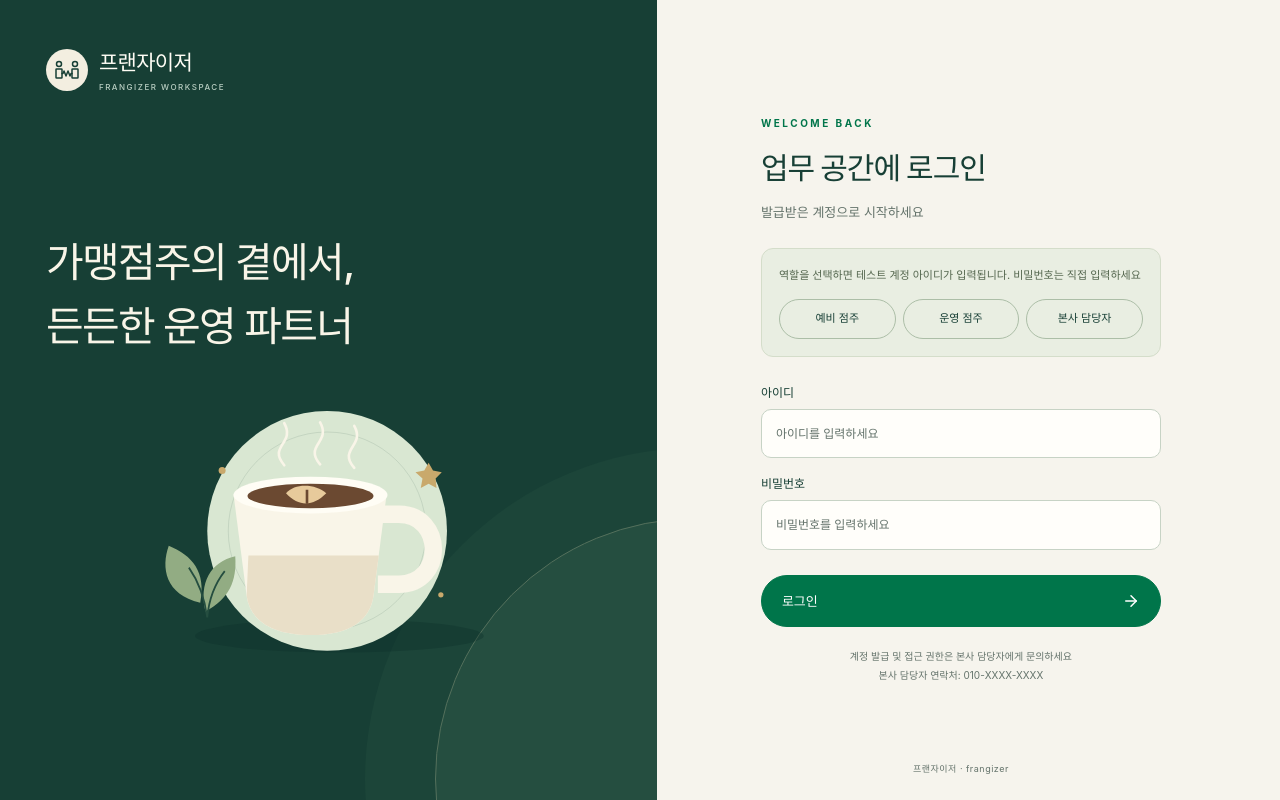
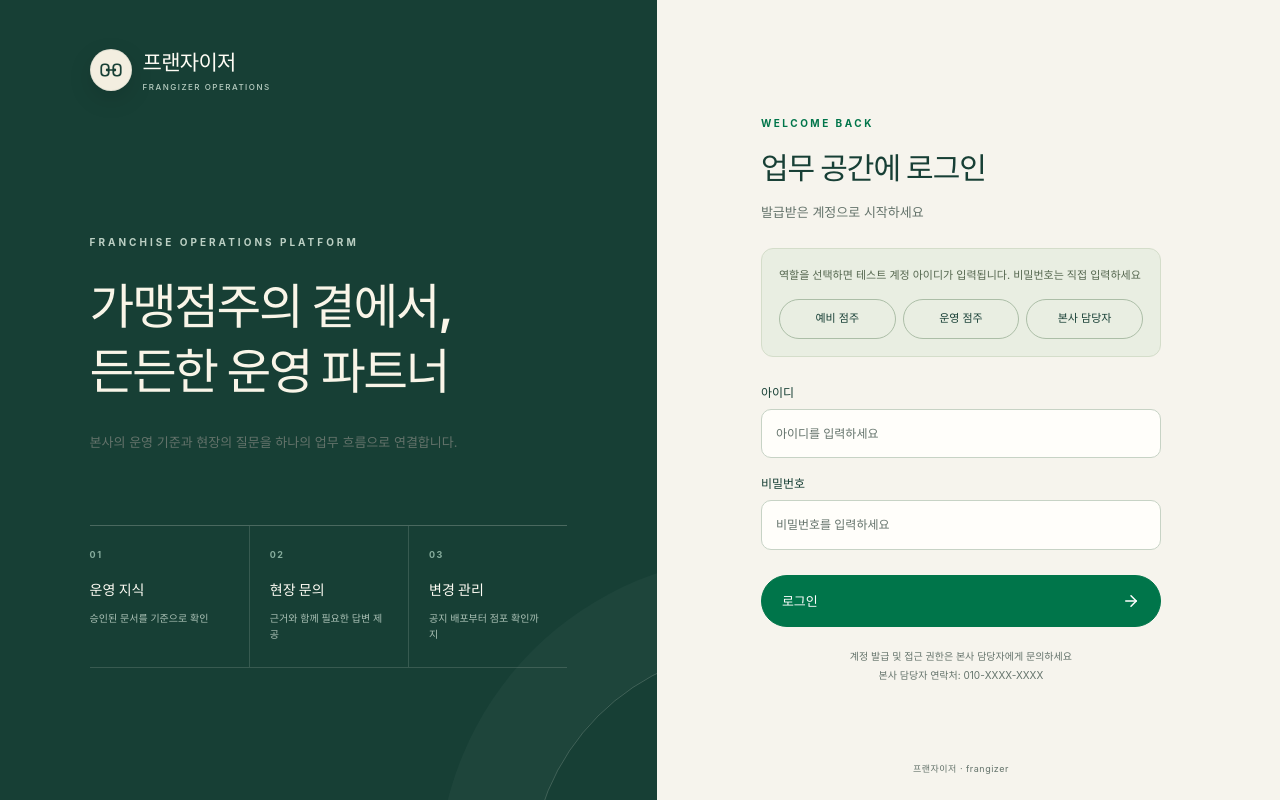
Before and after one commit to kimhynsoo/frangizer, a Vue app in the folder frontend/: page /login in a window 1280 px wide. Built offline with nearby package versions, Linux system fonts and the light colour scheme; no server answers.

Commit message:
feat(frontend): refine login product branding

```diff
--- a/frontend/src/assets/cafe-theme.css
+++ b/frontend/src/assets/cafe-theme.css
@@ -380,39 +380,89 @@ tbody tr:hover {
 }
 .login-story {
   background: var(--green-dark);
-  padding: 46px 7%;
+  padding: 46px clamp(42px, 7vw, 108px);
   color: #fffdf5;
   min-height: 100dvh;
 }
 .login-story::after {
-  width: 520px;
-  height: 520px;
-  right: -300px;
-  bottom: -240px;
-  background: #254e40;
-  border: 1px solid #54705c;
-  box-shadow: 0 0 0 70px #254e4066;
+  width: 460px;
+  height: 460px;
+  right: -335px;
+  bottom: -310px;
+  background: transparent;
+  border: 1px solid rgb(255 253 245 / 18%);
+  box-shadow: 0 0 0 92px rgb(255 253 245 / 3%);
 }
 .login-story .brand {
   color: #fffdf5;
 }
+.login-story .brand-mark {
+  border: 1px solid rgb(23 63 53 / 8%);
+  box-shadow: 0 8px 24px rgb(0 0 0 / 12%);
+}
 .story-content {
-  padding: 30px 0 0;
-  width: 100%;
+  padding: 54px 0 0;
+  width: min(100%, 650px);
+}
+.story-kicker {
+  display: block;
+  color: #bcd0c4;
+  font-size: 10px;
+  font-weight: 700;
+  letter-spacing: 3px;
 }
 .story-content h1 {
   color: #f9f5e8;
-  font-size: clamp(30px, 3.2vw, 50px);
-  line-height: 1.55;
-  letter-spacing: -1.7px;
-  font-weight: 500;
-  margin-top: 26px;
+  font-size: clamp(38px, 3.8vw, 62px);
+  line-height: 1.34;
+  letter-spacing: -2.4px;
+  font-weight: 580;
+  margin: 24px 0 0;
 }
-.cafe-artwork {
+.story-description {
+  max-width: 500px;
+  margin: 26px 0 0;
+  color: #c8d8cf;
+  font-size: 14px;
+  line-height: 1.9;
+}
+.service-modules {
+  display: grid;
+  grid-template-columns: repeat(3, minmax(0, 1fr));
+  margin-top: 70px;
+  border-top: 1px solid rgb(255 253 245 / 22%);
+  border-bottom: 1px solid rgb(255 253 245 / 14%);
+}
+.service-modules > div {
+  min-width: 0;
+  padding: 22px 20px 24px 0;
+}
+.service-modules > div + div {
+  border-left: 1px solid rgb(255 253 245 / 14%);
+  padding-left: 20px;
+}
+.service-modules span,
+.service-modules strong,
+.service-modules small {
   display: block;
-  width: min(100%, 420px);
-  height: auto;
-  margin: 25px auto 0;
+}
+.service-modules span {
+  color: #87ad9d;
+  font-size: 9px;
+  font-weight: 750;
+  letter-spacing: 1.5px;
+}
+.service-modules strong {
+  margin-top: 17px;
+  color: #fffdf5;
+  font-size: 14px;
+  font-weight: 650;
+}
+.service-modules small {
+  margin-top: 8px;
+  color: #aac0b5;
+  font-size: 10px;
+  line-height: 1.65;
 }
 .login-form-side {
   background: var(--cream);
@@ -485,6 +535,26 @@ tbody tr:hover {
   .story-content h1 {
     font-size: 34px;
   }
+  .service-modules {
+    grid-template-columns: 1fr;
+    margin-top: 42px;
+  }
+  .service-modules > div {
+    display: grid;
+    grid-template-columns: 30px 90px 1fr;
+    align-items: center;
+    gap: 10px;
+    padding: 15px 0;
+  }
+  .service-modules > div + div {
+    border-top: 1px solid rgb(255 253 245 / 14%);
+    border-left: 0;
+    padding-left: 0;
+  }
+  .service-modules strong,
+  .service-modules small {
+    margin-top: 0;
+  }
   .main-content {
     padding: 28px;
   }
@@ -500,12 +570,14 @@ tbody tr:hover {
   .story-content {
     padding: 12px 0 8px;
   }
+  .story-kicker,
+  .story-description,
+  .service-modules {
+    display: none;
+  }
   .story-content h1 {
     font-size: 29px;
     margin-top: 12px;
-  }
-  .cafe-artwork {
-    display: none;
   }
   .login-form-side {
     padding: 38px 24px 72px;
--- a/frontend/src/components/ConnectionMark.vue
+++ b/frontend/src/components/ConnectionMark.vue
@@ -8,16 +8,16 @@ defineProps({ size: { type: Number, default: 24 } });
     viewBox="0 0 24 24"
     fill="none"
     stroke="currentColor"
-    stroke-width="1.5"
+    stroke-width="1.7"
     stroke-linecap="round"
     role="img"
     stroke-linejoin="round"
-    aria-label="저항 기호가 있는 선으로 수평 연결된 두 사람"
+    aria-label="본사와 가맹점을 수평으로 연결하는 프랜자이저 심볼"
   >
-    <circle cx="4" cy="6" r="2.5" />
-    <rect x="1" y="11" width="6" height="9" rx="0.5" />
-    <path d="M7 15.5h1l1-2.5 2 5 2-5 2 5 1-2.5h1" />
-    <circle cx="20" cy="6" r="2.5" />
-    <rect x="17" y="11" width="6" height="9" rx="0.5" />
+    <rect x="2.25" y="6.25" width="7.5" height="11.5" rx="3.25" />
+    <rect x="14.25" y="6.25" width="7.5" height="11.5" rx="3.25" />
+    <path d="M8.25 12h7.5" />
+    <circle cx="8.25" cy="12" r="1.45" fill="currentColor" stroke="none" />
+    <circle cx="15.75" cy="12" r="1.45" fill="currentColor" stroke="none" />
   </svg>
 </template>
--- a/frontend/src/views/LoginView.vue
+++ b/frontend/src/views/LoginView.vue
@@ -2,7 +2,6 @@
 import { ref } from "vue";
 import { useRouter, useRoute } from "vue-router";
 import { ArrowRight } from "@lucide/vue";
-import CafeArtwork from "../components/CafeArtwork.vue";
 import ConnectionMark from "../components/ConnectionMark.vue";
 import { useAuth } from "../stores/auth";
 import { isMock } from "../api/client";
@@ -65,11 +64,31 @@ async function submit() {
     <section class="login-story">
       <div class="brand light">
         <span class="brand-mark"><ConnectionMark :size="24" /></span
-        ><span>프랜자이저<small>FRANGIZER WORKSPACE</small></span>
+        ><span>프랜자이저<small>FRANGIZER OPERATIONS</small></span>
       </div>
       <div class="story-content">
+        <span class="story-kicker">FRANCHISE OPERATIONS PLATFORM</span>
         <h1>가맹점주의 곁에서, <br />든든한 운영 파트너</h1>
-        <CafeArtwork />
+        <p class="story-description">
+          본사의 운영 기준과 현장의 질문을 하나의 업무 흐름으로 연결합니다.
+        </p>
+        <div class="service-modules" aria-label="프랜자이저 주요 기능">
+          <div>
+            <span>01</span>
+            <strong>운영 지식</strong>
+            <small>승인된 문서를 기준으로 확인</small>
+          </div>
+          <div>
+            <span>02</span>
+            <strong>현장 문의</strong>
+            <small>근거와 함께 필요한 답변 제공</small>
+          </div>
+          <div>
+            <span>03</span>
+            <strong>변경 관리</strong>
+            <small>공지 배포부터 점포 확인까지</small>
+          </div>
+        </div>
       </div>
     </section>
     <section class="login-form-side">
```
